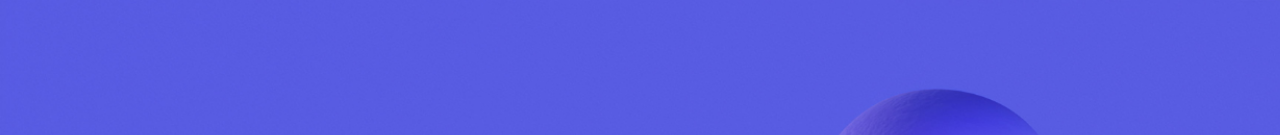
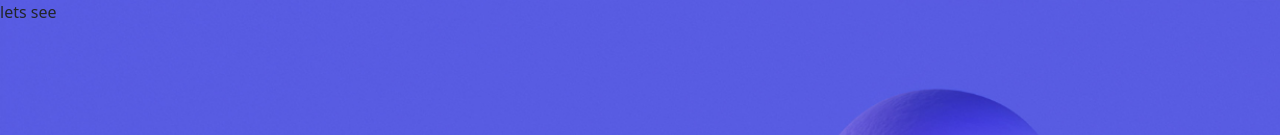
Before and after one commit to freakingcode/Angular, an Angular app: page / in a window 1280 px wide. Shown: the top 135 px of the page. Built offline with nearby package versions, Linux system fonts and the light colour scheme.

Commit message:
deployment check

```diff
--- a/src/app/app.component.html
+++ b/src/app/app.component.html
@@ -1,3 +1,3 @@
 <div class="top">
-
+  <p>lets see</p>
 </div>
```
